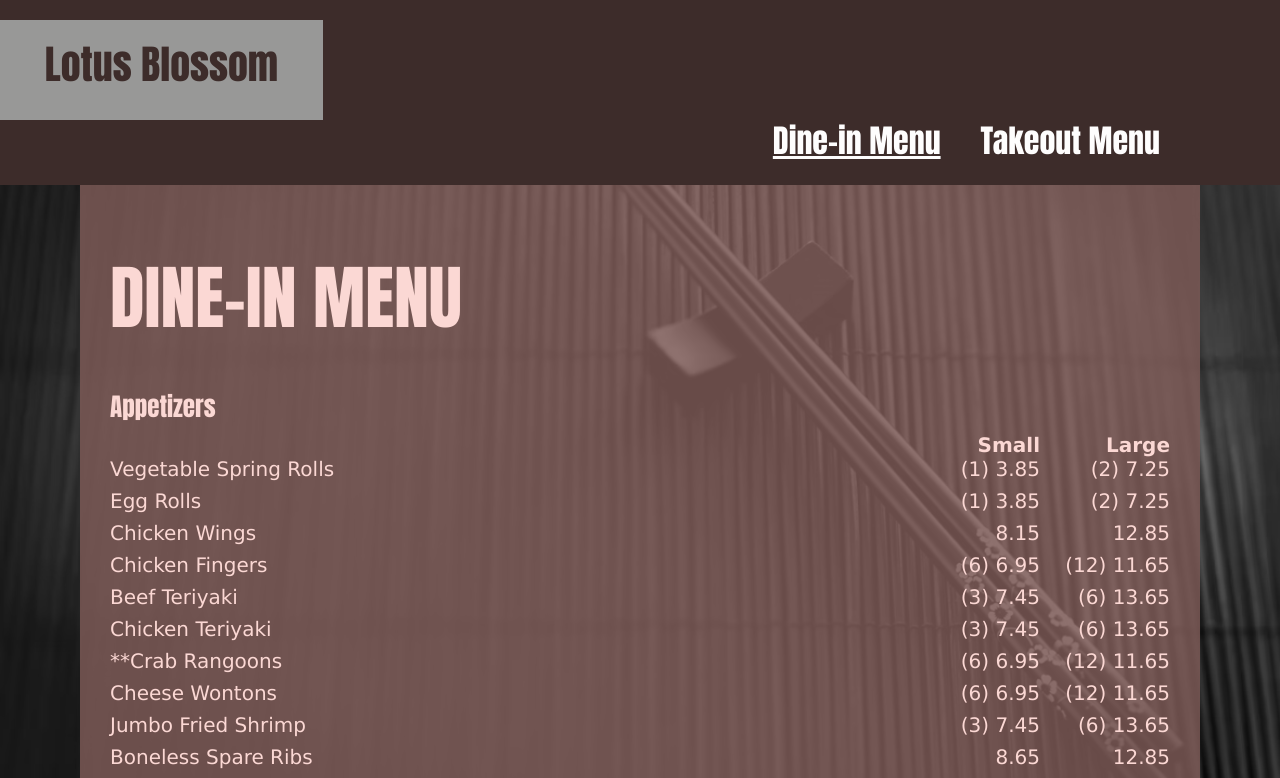
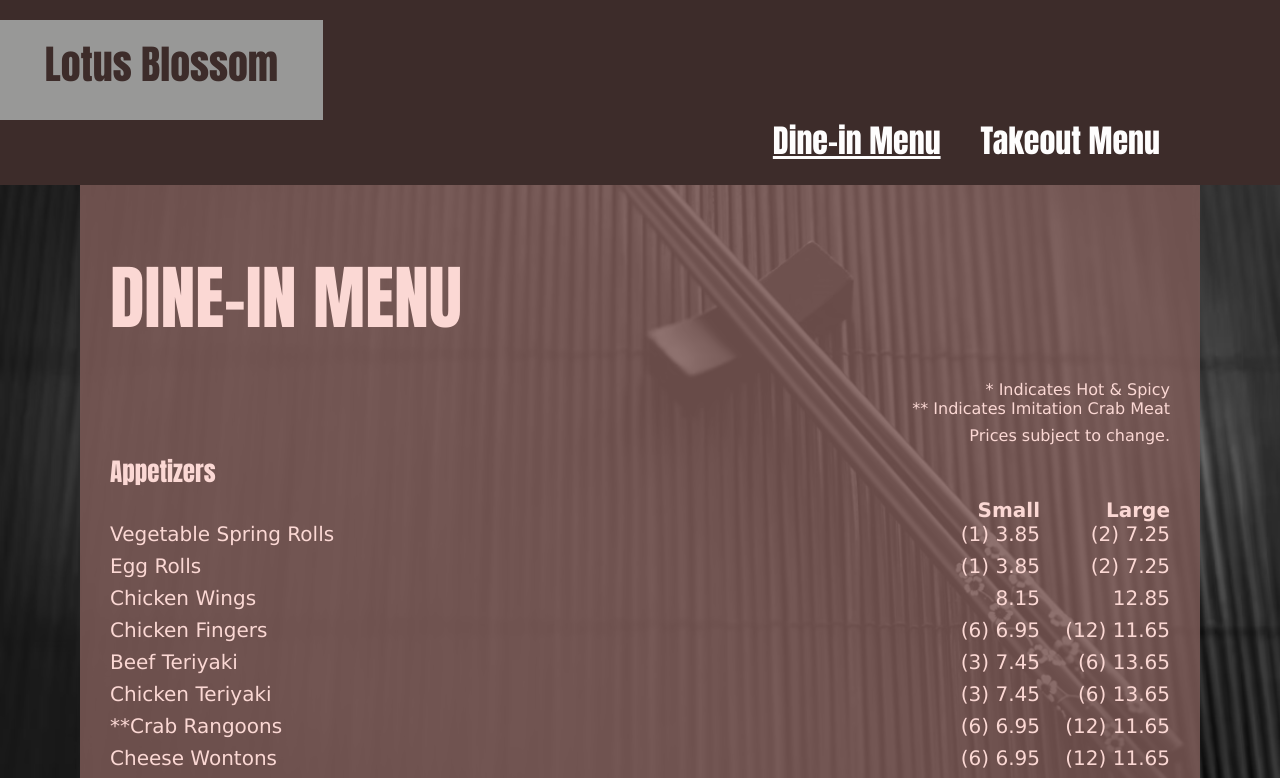
Before and after one commit to lotusblossommaine/restaurant, a React (Create React App) app: page / in a window 1280 px wide. Shown: the top 778 px of the page. Built offline with nearby package versions, Linux system fonts and the light colour scheme; the HTML template or start-up script is replaced by a standard one.

Commit message:
menu key

```diff
--- a/src/App.css
+++ b/src/App.css
@@ -73,6 +73,15 @@ body {
     margin: auto;
 }
 
+.menuKey {
+    font-family: Verdana, Geneva, Tahoma, sans-serif;
+    text-align: right;
+}
+
+.finePrint {
+    margin-top: 8px;
+}
+
 .content {
     display: flex;
     justify-content: center;
@@ -105,6 +114,10 @@ body {
         right: auto;
     }
 
+    .menuKey {
+        font-size: 10px;
+    }
+
     .content h1 {
         font-size: 50px;
     }
--- a/src/App.js
+++ b/src/App.js
@@ -4,6 +4,18 @@ import classnames from 'classnames';
 import './App.css';
 import image from "./assets/backgroundImage.jpg";
 import Menu from './Menu/Menu';
+
+const MenuKey = () => {
+  return (
+    <div className="menuKey">
+      <div>* Indicates Hot & Spicy</div>
+      <div>** Indicates Imitation Crab Meat</div>
+      <div className="finePrint">
+        <div>Prices subject to change.</div>
+      </div>
+    </div>
+  )
+}
 
 function App() {
   const [isTakeout, setIsTakeout] = useState(false);
@@ -23,6 +35,7 @@ function App() {
         <div className="backgroundOverlay">
           <div className="content">
             <h1>{isTakeout ? 'TAKEOUT MENU' : 'DINE-IN MENU'}</h1>
+            <MenuKey />
             <Menu isTakeout={isTakeout} />
           </div>
         </div>
```
